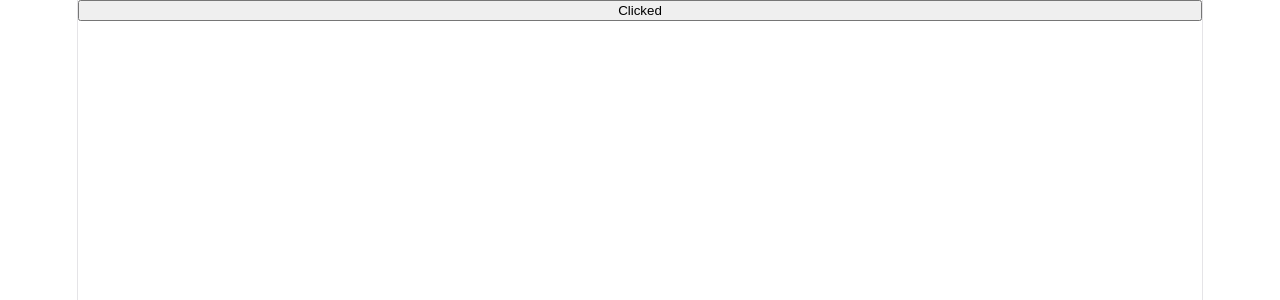
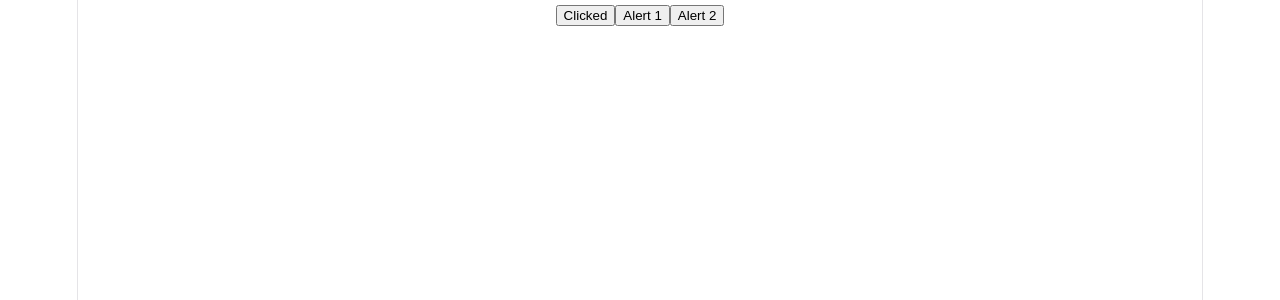
Before and after one commit to syams-savero/React, a React (Vite) app: page / in a window 1280 px wide. Both pictures are taken after a click on the button "Interactivity". Shown: the top 300 px of the page. Built offline with nearby package versions, Linux system fonts and the light colour scheme.

Commit message:
add: reusable alert button

```diff
--- a/src/interactivity.jsx
+++ b/src/interactivity.jsx
@@ -1,9 +1,19 @@
+function AlertButton({ message, buttonName }) {
+  return (
+  <button onClick={() => alert(message)}>{buttonName}</button>
+  );
+}
+
 export default function Button() {
   function click() {
     alert('clicked');
   }
 
   return (
+  <div>
   <button onClick={click}>Clicked</button>
+  <AlertButton message="Alert 1 works" buttonName="Alert 1" />
+  <AlertButton message="Alert 2 works" buttonName="Alert 2" />
+  </div>
   )
 }
```
